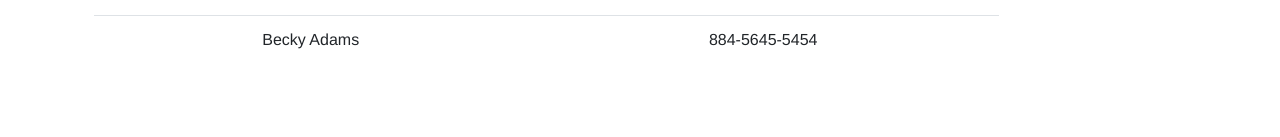
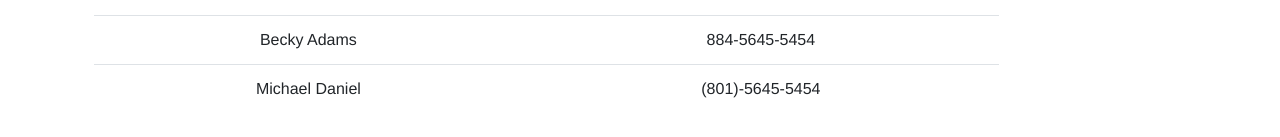
Before and after one commit to AmyAlexandra13/Directory-prototype, a Vue app: page / in a window 1280 px wide. Shown: the part 339-476 px from the top of the page. Built offline with nearby package versions, Linux system fonts and the light colour scheme.

Commit message:
deparment and building filter done

```diff
--- a/src/components/Table.vue
+++ b/src/components/Table.vue
@@ -57,18 +57,33 @@ export default {
           id: 1,
           name: "Abid, Wissem",
           phone: "4352837435",
+          deparment: "Center for Global Engagement",
+          building: "Noyes building"
         },
 
         {
           id: 2,
           name: "Marie, Will",
           phone: "4352837435",
+          deparment: "Greenwood Student Center",
+          building: "Greenwood Student Center"
+
         },
 
         {
           id: 3,
           name: "Becky Adams",
           phone: "884-5645-5454",
+          deparment: "Center for Global Engagement",
+           building: "Noyes building"
+        },
+
+         {
+          id: 4,
+          name: "Michael Daniel",
+          phone: "(801)-5645-5454",
+          deparment: "Athletics",
+          building: "AC"
         },
       ],
     };
@@ -89,6 +104,20 @@ export default {
       const filterPhone = phoneValue.toString();
      const simpleFilter = filterValue.toString(); //this.nameDirectory but it does not work, ask Alex
       return filterPhone.includes(simpleFilter);
+    },
+
+    deparmentFilter(filterValue, deparmentValue)
+    {
+      const filterDeparment = deparmentValue.toUpperCase();
+      const simpleFilter = filterValue.toUpperCase();
+      return filterDeparment.includes(simpleFilter);
+    },
+
+    buildingFilter(filterValue, buildingValue)
+    {
+      const filterbuilding = buildingValue.toUpperCase();
+      const simpleFilter = filterValue.toUpperCase();
+      return filterbuilding.includes(simpleFilter);
     }
   },
 
@@ -99,7 +128,9 @@ export default {
           ? this.directory
           : this.directory.filter((r) =>
              this.upperCaseFilter(this.nameDirectory, r.name) ||
-             this.phoneNumberFilter(this.nameDirectory, r.phone) //|| r.phone.includes(this.nameDirectory)
+             this.phoneNumberFilter(this.nameDirectory, r.phone) ||
+             this.deparmentFilter(this.nameDirectory, r.deparment) ||
+             this.buildingFilter(this.nameDirectory, r.building)
             );
       return listdisplay.sort((a, b) => a.name > b.name);
 
@@ -109,7 +140,8 @@ export default {
 
 };
 
-
+// Notes
+//  || r.phone.includes(this.nameDirectory)
 
 </script>
 
```
